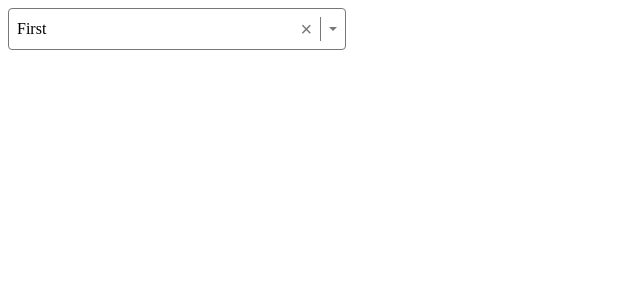
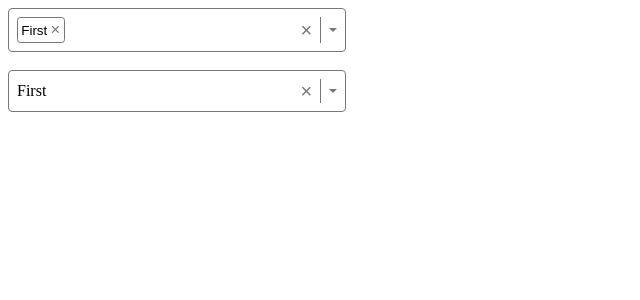
Before and after one commit to pulsar1812/react-ts-select, a React (Vite) app: page / in a window 1280 px wide. Shown: the top 300 px of the page, without its empty margins (0-640 px from the left). Built offline with nearby package versions, Linux system fonts and the light colour scheme.

Commit message:
Finish all features and styles

```diff
--- a/src/App.tsx
+++ b/src/App.tsx
@@ -11,16 +11,24 @@ const options: SelectOption[] = [
 ]
 
 function App() {
-  const [selectOption, setSelectOption] = useState<SelectOption | undefined>(
-    options[0]
-  )
+  const [multipleSelected, setMultipleSelected] = useState<SelectOption[]>([
+    options[0],
+  ])
+  const [selected, setSelected] = useState<SelectOption | undefined>(options[0])
 
   return (
     <>
       <Select
+        multiple
         options={options}
-        selectOption={selectOption}
-        onChange={(o) => setSelectOption(o)}
+        selected={multipleSelected}
+        onChange={(o) => setMultipleSelected(o)}
+      />
+      <br />
+      <Select
+        options={options}
+        selected={selected}
+        onChange={(o) => setSelected(o)}
       />
     </>
   )
--- a/src/components/Select.tsx
+++ b/src/components/Select.tsx
@@ -2,31 +2,49 @@ import { useEffect, useState } from 'react'
 
 import styles from './select.module.css'
 
-export interface SelectOption {
+export type SelectOption = {
   label: string
   value: string | number
 }
 
-interface SelectProps {
-  options: SelectOption[]
-  selectOption?: SelectOption
+type MultipleSelectProps = {
+  multiple: true
+  selected: SelectOption[]
+  onChange: (value: SelectOption[]) => void
+}
+
+type SingleSelectProps = {
+  multiple?: false
+  selected?: SelectOption
   onChange: (value: SelectOption | undefined) => void
 }
 
-export function Select({ selectOption, onChange, options }: SelectProps) {
+type SelectProps = {
+  options: SelectOption[]
+} & (SingleSelectProps | MultipleSelectProps)
+
+export function Select({ multiple, selected, onChange, options }: SelectProps) {
   const [isOpen, setIsOpen] = useState(false)
   const [highlightedIndex, setHighlightedIndex] = useState(0)
 
   function clearOptions() {
-    onChange(undefined)
+    multiple ? onChange([]) : onChange(undefined)
   }
 
   function handleSelect(option: SelectOption) {
-    if (option !== selectOption) onChange(option)
+    if (multiple) {
+      if (selected.includes(option)) {
+        onChange(selected.filter((o) => o !== option))
+      } else {
+        onChange([...selected, option])
+      }
+    } else {
+      if (option !== selected) onChange(option)
+    }
   }
 
   function isOptionSelected(option: SelectOption) {
-    return option === selectOption
+    return multiple ? selected.includes(option) : option === selected
   }
 
   useEffect(() => {
@@ -40,7 +58,23 @@ export function Select({ selectOption, onChange, options }: SelectProps) {
       onBlur={() => setIsOpen(false)}
       className={styles.container}
     >
-      <span className={styles.value}>{selectOption?.label}</span>
+      <span className={styles.value}>
+        {multiple
+          ? selected.map((sel) => (
+              <button
+                key={sel.value}
+                onClick={(e) => {
+                  e.stopPropagation()
+                  handleSelect(sel)
+                }}
+                className={styles['option-badge']}
+              >
+                {sel.label}
+                <span className={styles['remove-btn']}>&times;</span>
+              </button>
+            ))
+          : selected?.label}
+      </span>
       <button
         onClick={(e) => {
           e.stopPropagation()
--- a/src/components/select.module.css
+++ b/src/components/select.module.css
@@ -17,6 +17,9 @@
 
 .value {
   flex-grow: 1;
+  display: flex;
+  flex-wrap: wrap;
+  gap: 0.5em;
 }
 
 .clear-btn {
@@ -80,3 +83,31 @@
   background-color: hsl(200, 100%, 50%);
   color: white;
 }
+
+.option-badge {
+  display: flex;
+  align-items: center;
+  gap: 0.25em;
+  border: 0.05em solid #777;
+  border-radius: 0.25em;
+  padding: 0.15em 0.25em;
+  cursor: pointer;
+  background: none;
+  outline: none;
+}
+
+.option-badge:hover,
+.option-badge:focus {
+  background-color: hsl(0, 100%, 90%);
+  border-color: hsl(0, 100%, 50%);
+}
+
+.option-badge:hover > .remove-btn,
+.option-badge:focus > .remove-btn {
+  color: hsl(0, 100%, 50%);
+}
+
+.option-badge > .remove-btn {
+  font-size: 1.25em;
+  color: #777;
+}
```
